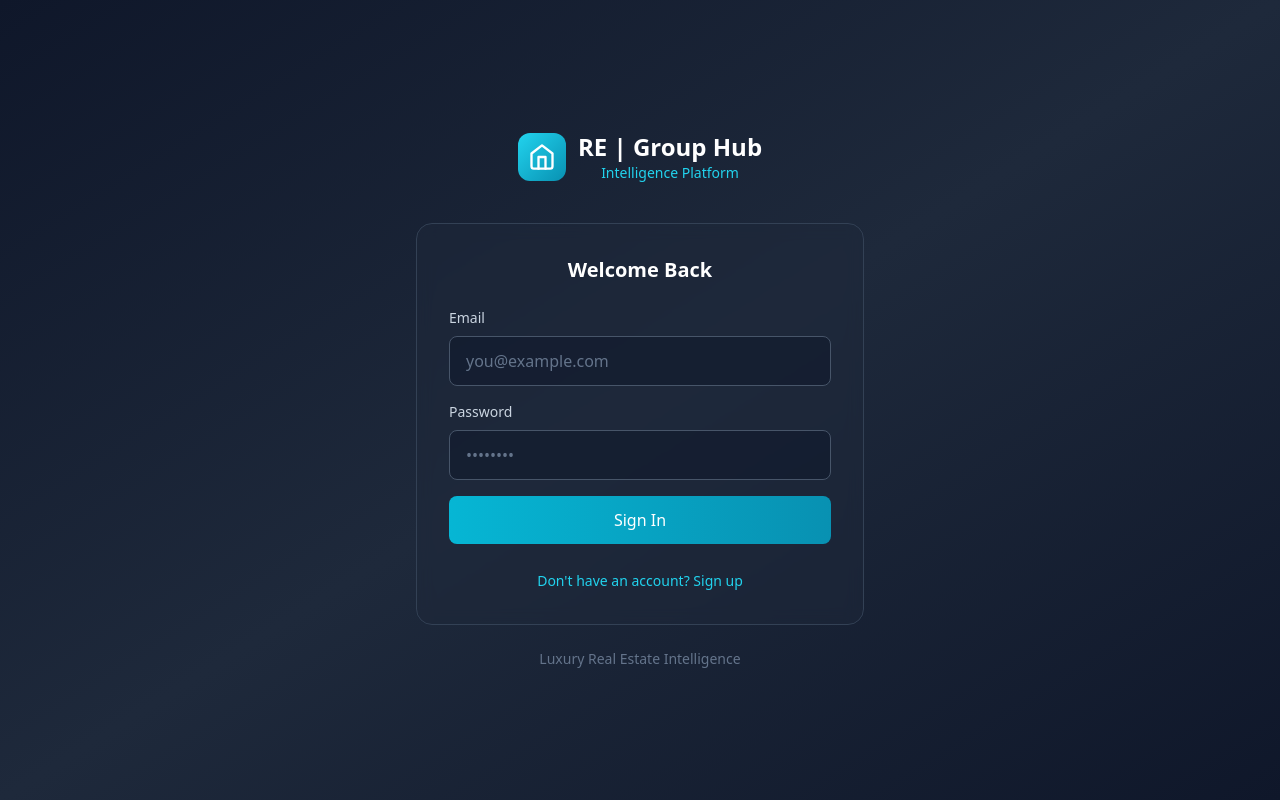
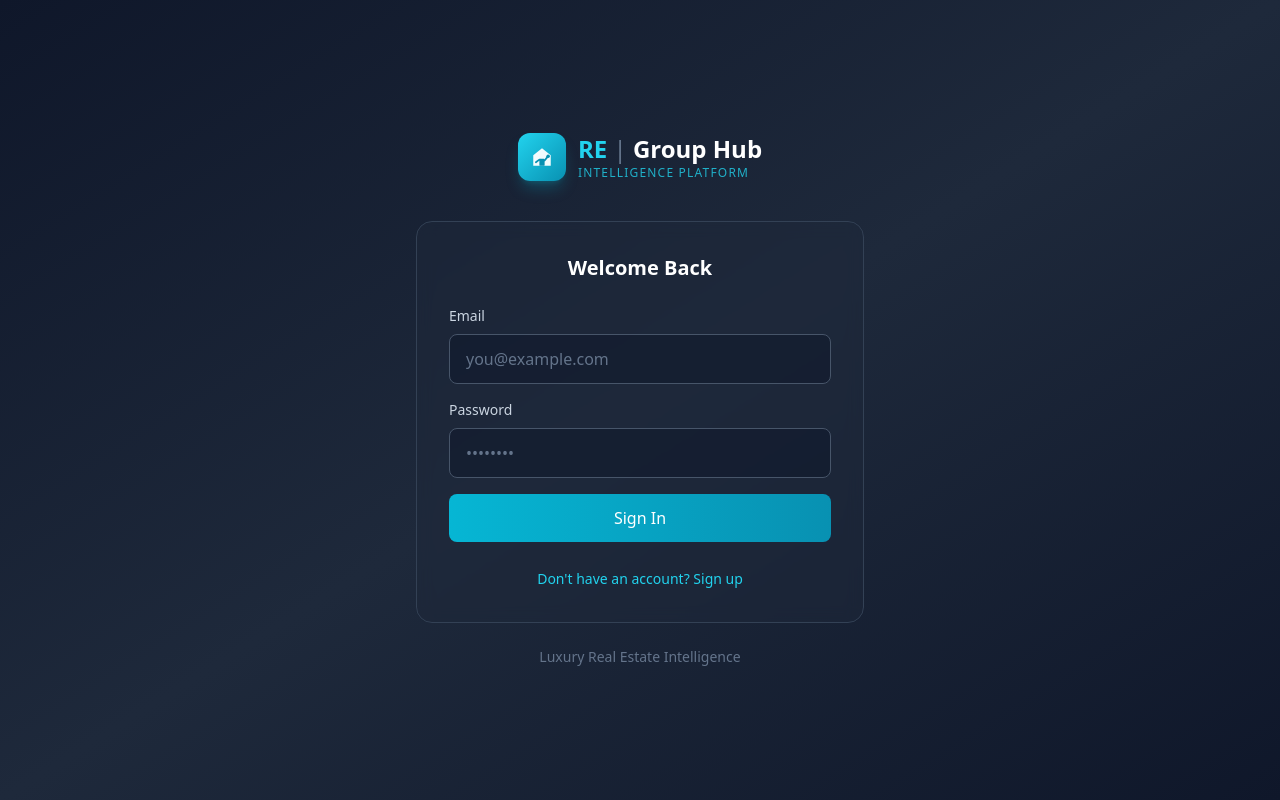
Before and after one commit to rsurbanjr/re-group-hub, a Next.js app: page / in a window 1280 px wide. Built offline with nearby package versions, Linux system fonts and the light colour scheme; no server answers.

Commit message:
Update Auth.jsx

```diff
--- a/app/components/Auth.jsx
+++ b/app/components/Auth.jsx
@@ -46,15 +46,21 @@ export default function Auth() {
         {/* Logo */}
         <div className="text-center mb-8">
           <div className="inline-flex items-center gap-3 mb-2">
-            <div className="w-12 h-12 bg-gradient-to-br from-cyan-400 to-cyan-600 rounded-xl flex items-center justify-center">
-              <svg xmlns="http://www.w3.org/2000/svg" width="28" height="28" viewBox="0 0 24 24" fill="none" stroke="white" strokeWidth="2" strokeLinecap="round" strokeLinejoin="round">
-                <path d="M3 9l9-7 9 7v11a2 2 0 0 1-2 2H5a2 2 0 0 1-2-2z"/>
-                <polyline points="9 22 9 12 15 12 15 22"/>
+            <div className="w-12 h-12 bg-gradient-to-br from-cyan-400 to-cyan-600 rounded-xl flex items-center justify-center shadow-lg shadow-cyan-500/25">
+              <svg xmlns="http://www.w3.org/2000/svg" width="28" height="28" viewBox="0 0 32 32" fill="none">
+                <path d="M16 6 L6 14 L6 26 L26 26 L26 14 L16 6 Z" fill="white" opacity="0.95"/>
+                <rect x="13" y="18" width="6" height="8" rx="1" fill="#0891b2"/>
+                <path d="M9 22 L13 19 L19 20 L23 15" stroke="#0891b2" strokeWidth="2" fill="none" strokeLinecap="round" strokeLinejoin="round"/>
+                <circle cx="23" cy="15" r="2" fill="#0891b2"/>
               </svg>
             </div>
-            <div>
-              <h1 className="text-2xl font-bold text-white">RE | Group Hub</h1>
-              <p className="text-cyan-400 text-sm">Intelligence Platform</p>
+            <div className="text-left">
+              <h1 className="text-2xl font-bold text-white">
+                <span className="text-cyan-400">RE</span>
+                <span className="text-slate-500 font-light"> | </span>
+                <span>Group Hub</span>
+              </h1>
+              <p className="text-cyan-400/80 text-xs tracking-widest uppercase">Intelligence Platform</p>
             </div>
           </div>
         </div>
```
